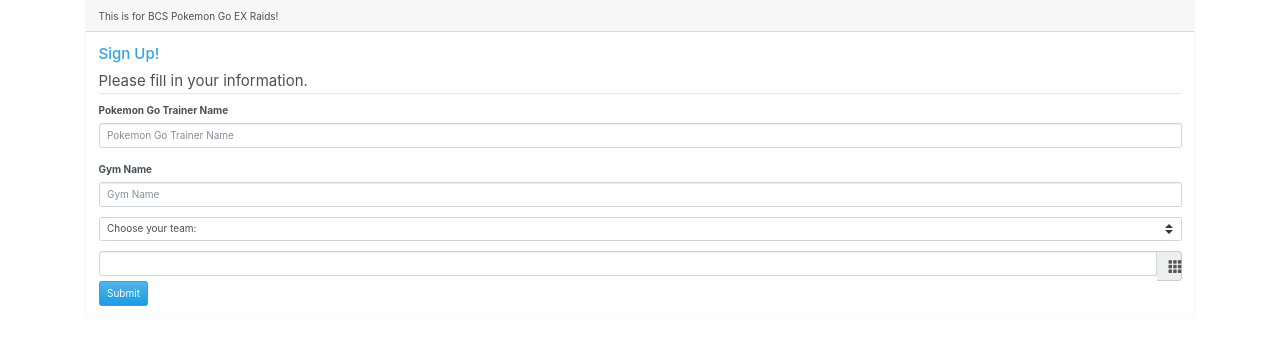
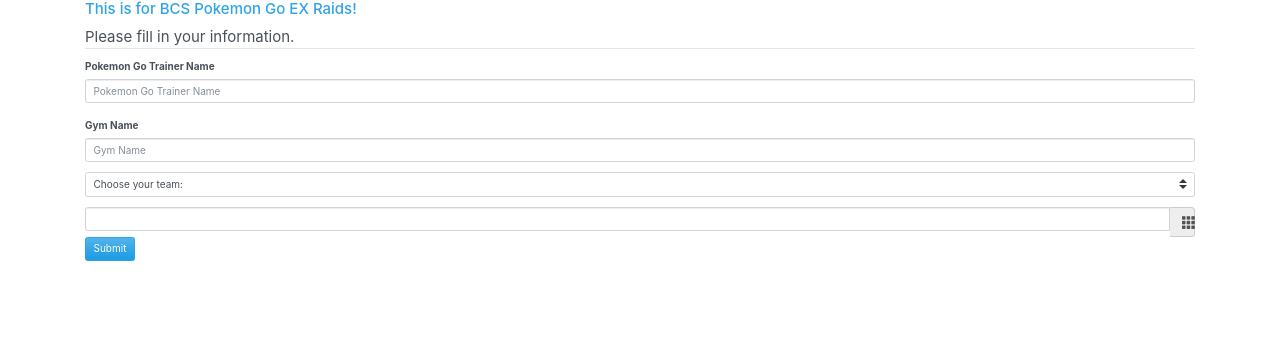
Before and after one commit to jd-murphy/node-bot-dashboard, a website: page ex.html in a window 1280 px wide. Drawn offline with nearby package versions, Linux system fonts and the light colour scheme.

Commit message:
adjust form layout

```diff
--- a/ex.html
+++ b/ex.html
@@ -13,7 +13,7 @@
     <!-- Optional theme -->
     <link href="https://stackpath.bootstrapcdn.com/bootswatch/4.1.2/cerulean/bootstrap.min.css" rel="stylesheet" integrity="sha384-EmRcsPP774S9MOi4ywB+JXUWjYnBdyInMzG2XsC5siZEUpexqxOMJW358dCYEjPu" crossorigin="anonymous">
     <script type="text/javascript" src="https://cdnjs.cloudflare.com/ajax/libs/bootstrap-datepicker/1.4.1/js/bootstrap-datepicker.min.js"></script>
-    <link rel="stylesheet" href="https://cdnjs.cloudflare.com/ajax/libs/bootstrap-datepicker/1.4.1/css/bootstrap-datepicker3.css"/>
+    <link rel="stylesheet" href="https://cdnjs.cloudflare.com/ajax/libs/bootstrap-datepicker/1.8.0/css/bootstrap-datepicker.standalone.css"/>
 
     <!-- HTML5 shim and Respond.js for IE8 support of HTML5 elements and media queries -->
     <!-- WARNING: Respond.js doesn't work if you view the page via file:// -->
@@ -25,14 +25,11 @@
   </head>
   <body>
 
-        <div class="container">
+        <div class="container" class="col-md-8">
 
 
 
-                <div class="card border-light mb-3" style="max-width: 500rem;">
-                        <div class="card-header">This is for BCS Pokemon Go EX Raids!</div>
-                        <div class="card-body">
-                          <h4 class="card-title">Sign Up!</h4>
+                          <h4 class="card-title">This is for BCS Pokemon Go EX Raids!</h4>
 
 
 
@@ -85,11 +82,6 @@
 
 
 
-                        </div>
-                      </div>
-
-
-
 
 
 
```
